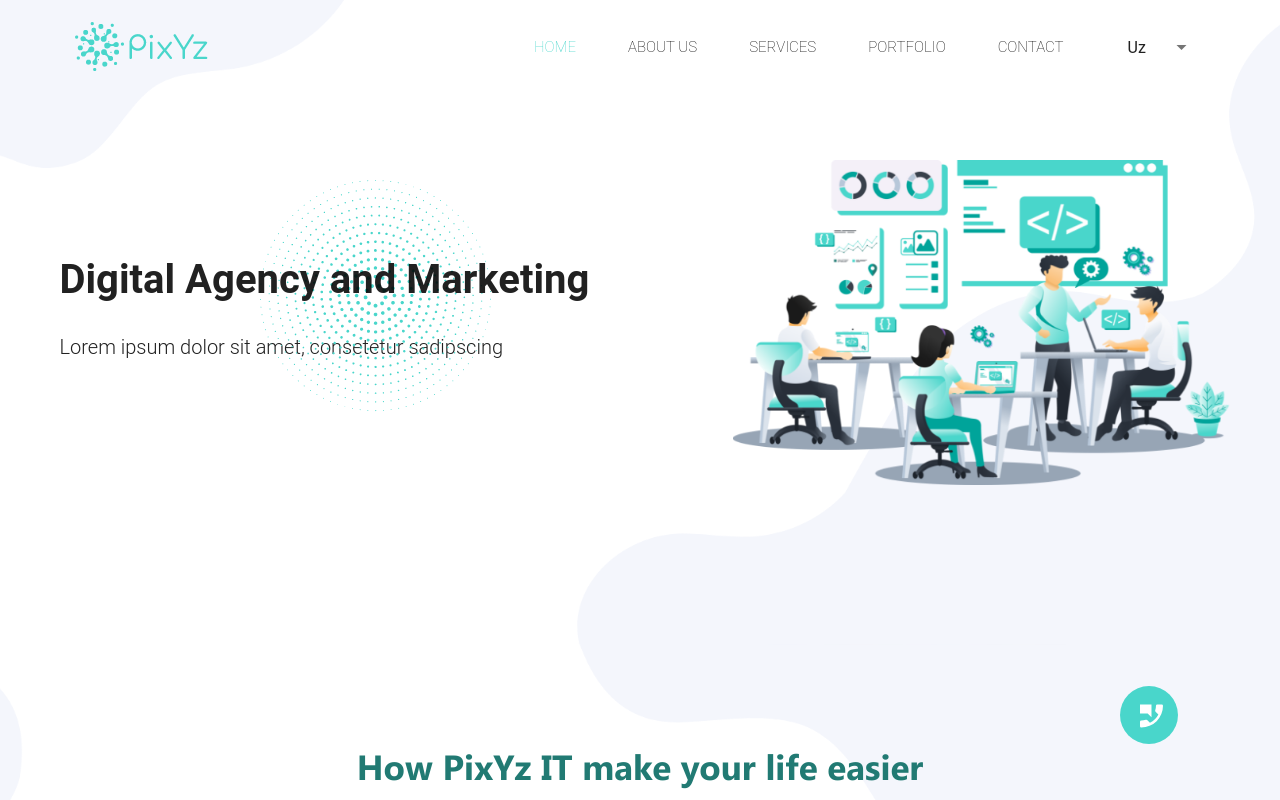
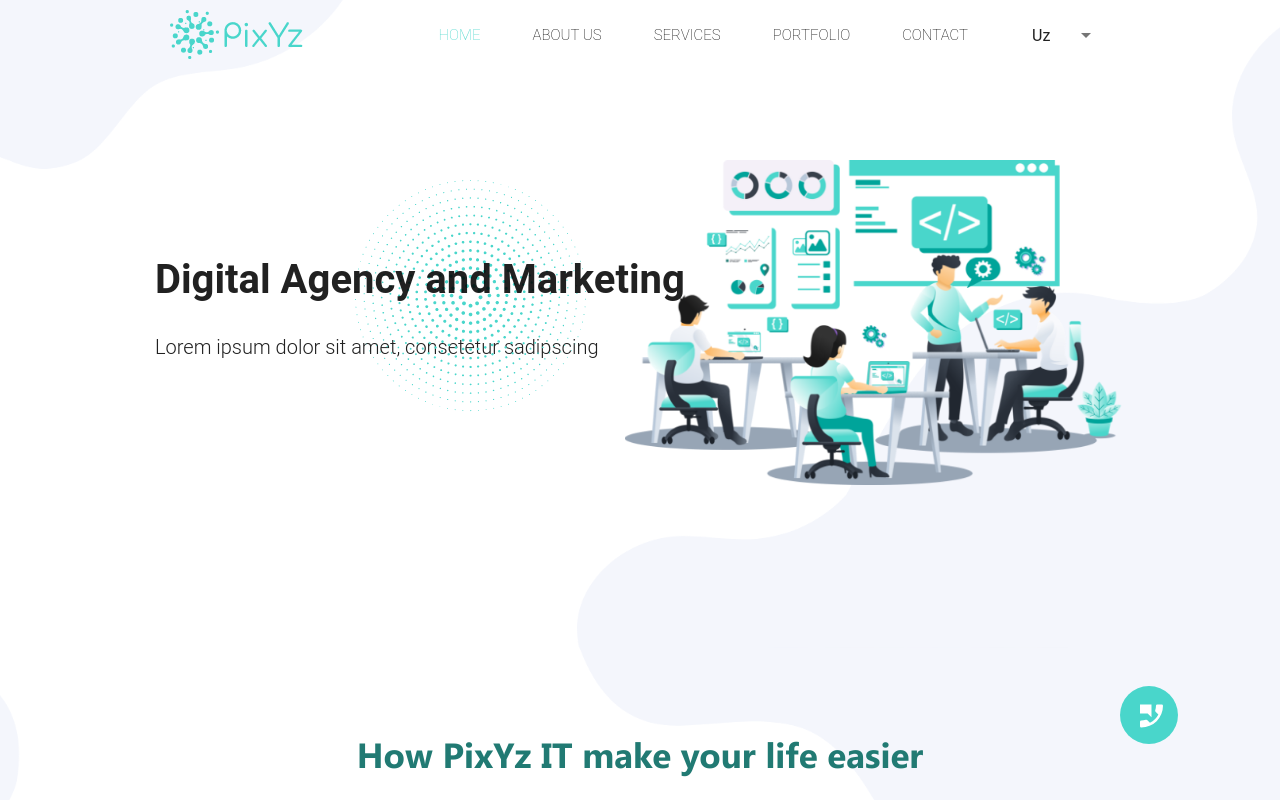
Before and after one commit to ShohruhDev/pixyz, a Vue app: page /home in a window 1280 px wide. Shown: the top 800 px of the page. Built offline with nearby package versions, Linux system fonts and the light colour scheme.

Commit message:
change specification

```diff
--- a/src/assets/scss/_container.scss
+++ b/src/assets/scss/_container.scss
@@ -1,34 +1,30 @@
+div {
     .container {
         width: 100%;
         padding: 0;
         margin-right: auto;
         margin-left: auto;
     }
-
     @media (min-width: 567px) {
         .container {
             width: 550px;
         }
     }
-
     @media (min-width: 768px) {
         .container {
             width: 750px;
         }
     }
-
     @media (min-width: 992px) {
         .container {
             width: 970px;
         }
     }
-
     @media (min-width: 1500px) {
         .container {
             width: 1170px;
         }
     }
-
     @media (min-width: 1500px) {
         .container {
             width: 1440px;
@@ -36,3 +32,4 @@
             padding-left: 15px;
         }
     }
+}
```
Lines whose indentation alone changed are shown as unchanged.
